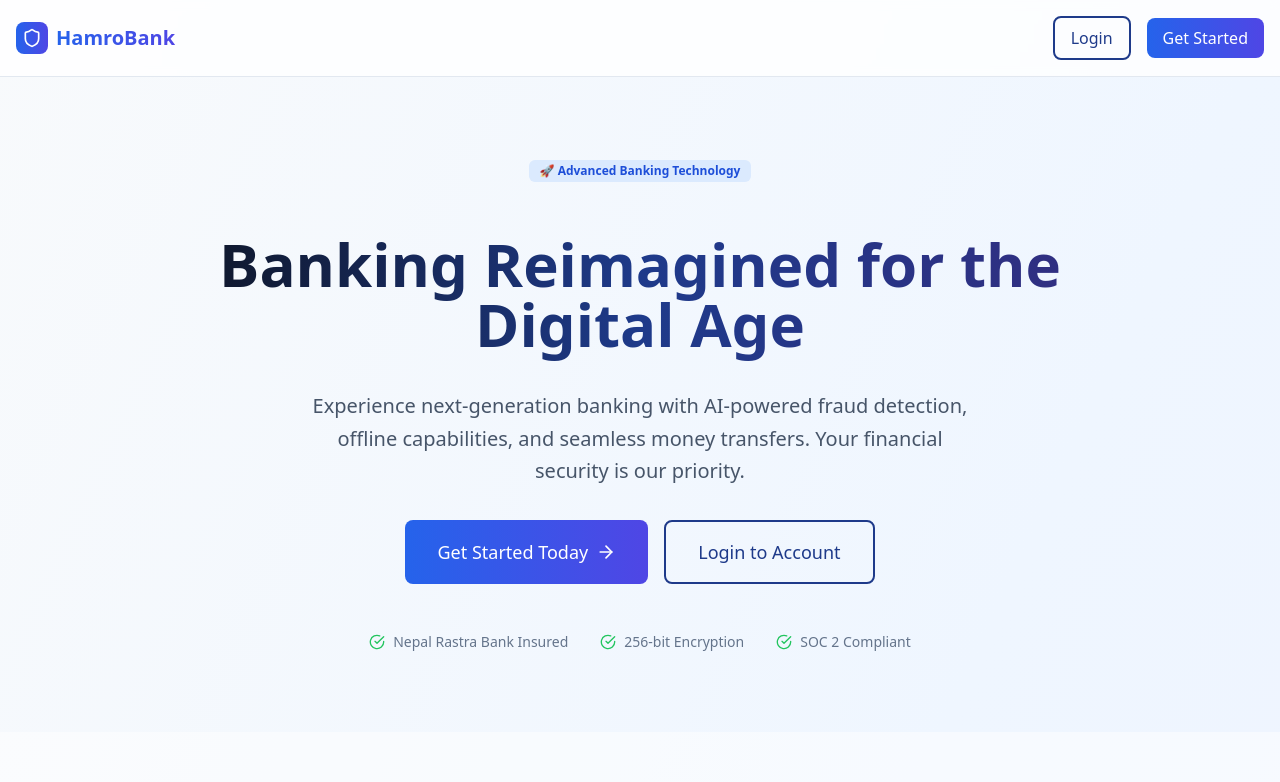
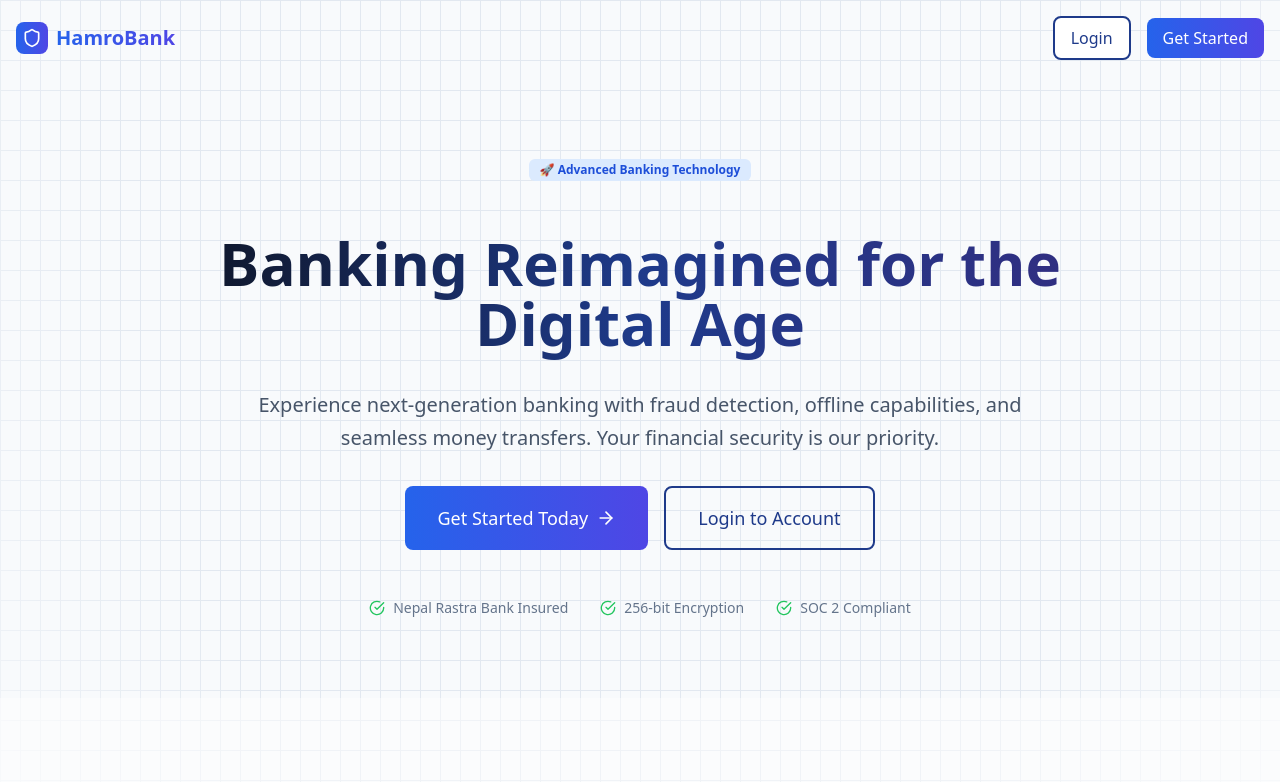
Before and after one commit to samir7888/bank-system-project, a React (Vite) app in the folder frontend/: page / in a window 1280 px wide. Shown: the top 782 px of the page. Built offline with nearby package versions, Linux system fonts and the light colour scheme.

Commit message:
fix: enhance LandingPage styling for improved visual appeal and layout consistency

```diff
--- a/frontend/src/pages/LandingPage.tsx
+++ b/frontend/src/pages/LandingPage.tsx
@@ -96,10 +96,24 @@ const LandingPage = () => {
       initial="hidden"
       animate="visible"
       transition={{ duration: 0.1 }}
-      className="min-h-screen bg-gradient-to-br from-slate-50 via-blue-50 to-indigo-50"
+      className="min-h-screen relative bg-[#f8fafc]"
     >
+      <div
+    className="absolute inset-0 z-0"
+    style={{
+      backgroundImage: `
+        linear-gradient(to right, #e2e8f0 1px, transparent 1px),
+        linear-gradient(to bottom, #e2e8f0 1px, transparent 1px)
+      `,
+      backgroundSize: "20px 30px",
+      WebkitMaskImage:
+        "radial-gradient(ellipse 70% 60% at 50% 0%, #000 60%, transparent 100%)",
+      maskImage:
+        "radial-gradient(ellipse 70% 60% at 50% 0%, #000 60%, transparent 100%)",
+    }}
+  />
       {/* Header */}
-      <header className="bg-white/80 backdrop-blur-sm border-b border-slate-200 sticky top-0 z-50">
+      <header className="bg-transparent  sticky top-0 z-50">
         <div className="container mx-auto px-4 py-4 flex justify-between items-center">
           <div className="flex items-center space-x-2">
             <div className="w-8 h-8 bg-gradient-to-r from-blue-600 to-indigo-600 rounded-lg flex items-center justify-center">
@@ -114,7 +128,7 @@ const LandingPage = () => {
             <Button
               onClick={() => navigate("/login")}
               variant="outline"
-              className="hidden sm:inline-flex"
+              className="hidden sm:inline-flex bg-white"
             >
               Login
             </Button>
@@ -129,7 +143,7 @@ const LandingPage = () => {
       </header>
 
       {/* Hero Section */}
-      <section className="py-20 px-4">
+      <section className="relative py-20 z-10 px-4">
         <div className="container mx-auto text-center max-w-4xl">
           <div className="mb-6">
             <Badge
@@ -144,8 +158,8 @@ const LandingPage = () => {
             Banking Reimagined for the Digital Age
           </h1>
 
-          <p className="text-xl text-slate-600 mb-8 max-w-2xl mx-auto leading-relaxed">
-            Experience next-generation banking with AI-powered fraud detection,
+          <p className="text-xl text-slate-600 mb-8 max-w-3xl mx-auto leading-relaxed">
+            Experience next-generation banking with fraud detection,
             offline capabilities, and seamless money transfers. Your financial
             security is our priority.
           </p>
@@ -188,7 +202,7 @@ const LandingPage = () => {
       </section>
 
       {/* Features Section */}
-      <section className="py-20 px-4 bg-white/50">
+      <section className="relative py-20 px-4 bg-white/50 z-10">
         <div className="container mx-auto">
           <div className="text-center mb-16">
             <h2 className="text-4xl font-bold mb-4 text-slate-900">
@@ -235,7 +249,7 @@ const LandingPage = () => {
       </section>
 
       {/* Benefits Section */}
-      <section className="py-20 px-4">
+      <section className="relative py-20 px-4 z-10">
         <div className="container mx-auto">
           <div className="grid lg:grid-cols-2 gap-12 items-center">
             <div>
@@ -298,7 +312,7 @@ const LandingPage = () => {
       </section>
 
       {/* CTA Section */}
-      <section className="py-20 px-4 bg-gradient-to-r from-blue-600 to-indigo-600">
+      <section className="relative py-20 px-4 bg-gradient-to-r from-blue-600 to-indigo-600 z-10">
         <div className="container mx-auto text-center">
           <h2 className="text-4xl font-bold mb-4 text-white">
             Start Your Secure Banking Journey Today
```
